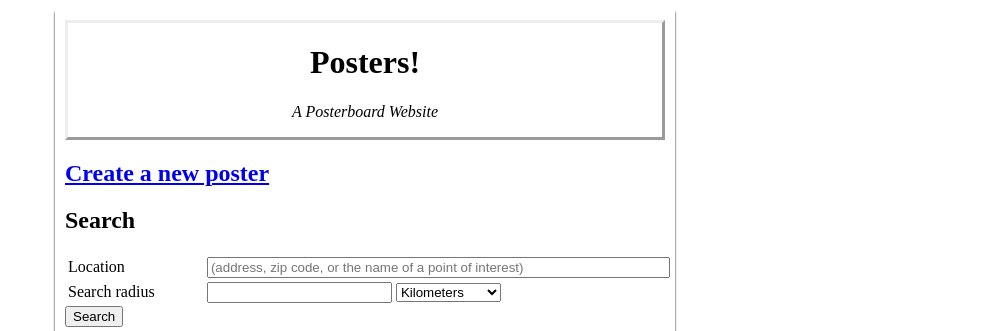
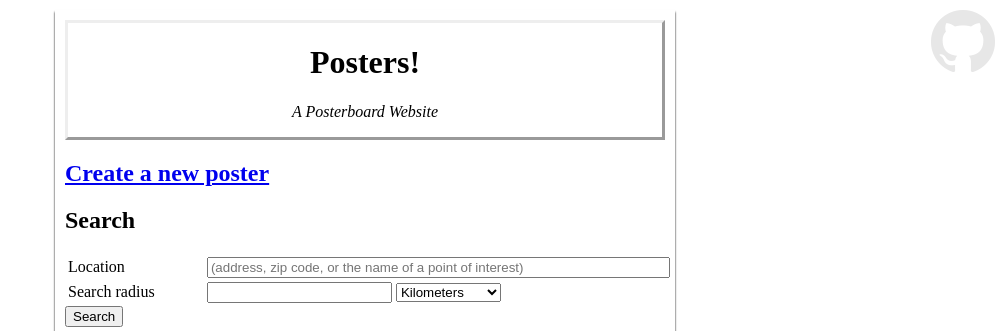
Before and after one commit to bmintz/posters, a Flask app: page /index in a window 1280 px wide. Shown: the top 331 px of the page, without its empty margins (275-1280 px from the left). Run offline with Flask 2, Linux system fonts and the light colour scheme; parts of the project's set-up code (start-up, migrations or seed data) failed here and were passed over.

Commit message:
add github link to top right of every page

```diff
--- a/static/css/styles.css
+++ b/static/css/styles.css
@@ -1,3 +1,17 @@
+#source {
+	position: fixed;
+	top: 10px;
+	right: 10px;
+	opacity: 0.1;
+	transition: opacity .5s ease-out;
+	-moz-transition: opacity .5s ease-out;
+	-webkit-transition: opacity .5s ease-out;
+}
+
+#source:hover {
+	opacity: 1;
+}
+
 #container {
 	max-width: 600px;
 	width: 100vw;
--- a/templates/create.html
+++ b/templates/create.html
@@ -6,6 +6,7 @@
 </head>
 <body>
 <div id="container">
+{% include 'octocat.html' %}
 	<header>
 		<h1>New poster!</h1>
 	</header>
--- a/templates/edit.html
+++ b/templates/edit.html
@@ -6,6 +6,7 @@
 </head>
 <body>
 <div id="container">
+{% include 'octocat.html' %}
 	<header>
 		<h1>Edit!</h1>
 	</header>
--- a/templates/index.html
+++ b/templates/index.html
@@ -6,6 +6,7 @@
 </head>
 <body>
 <div id="container">
+{% include 'octocat.html' %}
 	<header>
 		<h1>Posters!</h1>
 		<p>A Posterboard Website</p>
--- /dev/null
+++ b/templates/octocat.html
@@ -0,0 +1,3 @@
+<a href="https://github.com/bmintz/posters" title="Pull Requests appreciated!" id="source">
+	<img src="/img/octocat.png">
+</a>
--- a/templates/poster.html
+++ b/templates/poster.html
@@ -6,6 +6,7 @@
 </head>
 <body>
 <div id="container">
+{% include 'octocat.html' %}
 	<header><h2>Poster</h2></header>
 	<h3>{{poster.title}}</h3>
 	{% from 'google_maps_link.html' import location_link %}
--- a/templates/search_results.html
+++ b/templates/search_results.html
@@ -6,6 +6,7 @@
 </head>
 <body>
 <div id="container">
+{% include 'octocat.html' %}
 	<h1>Results</h1>
 	{% import 'buttons.html' as buttons %}
 	{{buttons.back()}}
```
Also changed, not shown: static/img/octocat.png (added).
